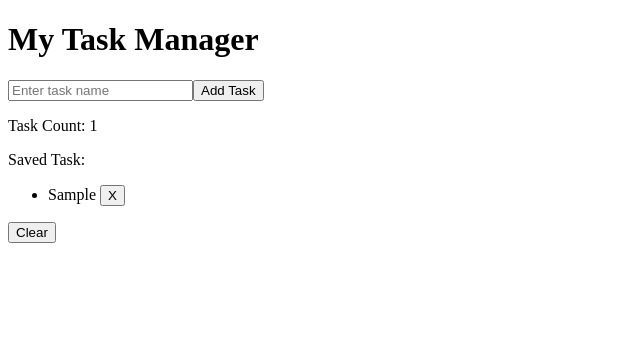
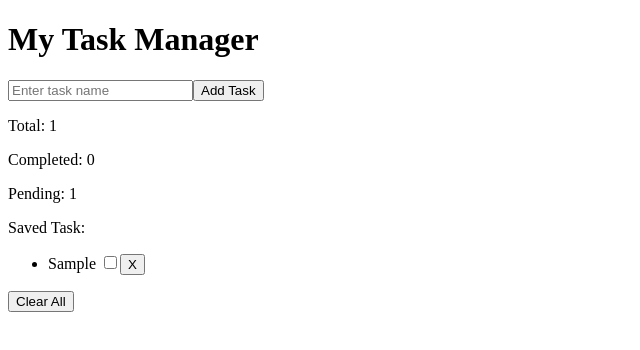
Before and after one commit to gambitok/vue-task-manager, a Vue app: page / in a window 1280 px wide. Both pictures are taken after typing "Sample" into the empty fields and a click on the button "Add Task". Shown: the top 350 px of the page, without its empty margins (0-640 px from the left). Built offline with nearby package versions, Linux system fonts and the light colour scheme.

Commit message:
feat: Enhance TaskForm by adding task completion tracking and restructuring task management

```diff
--- a/src/components/TaskForm.vue
+++ b/src/components/TaskForm.vue
@@ -1,14 +1,26 @@
 <script setup lang="ts">
-  import {ref, computed} from "vue";
+import { ref, computed } from 'vue'
 
 const taskName = ref<string>('')
-  const tasks = ref<string[]>([])
+const taskCount = computed(() => tasks.value.length)
+const completedCount = computed(() => tasks.value.filter((task) => task.completed).length)
+const pendingCount = computed(() => tasks.value.filter((task) => !task.completed).length)
 
-  const taskCount = computed(() => tasks.value.length)
+interface Task {
+  id: number
+  title: string
+  completed: boolean
+}
+
+const tasks = ref<Task[]>([])
 
 function addTask() {
   if (!taskName.value.trim()) return
-    tasks.value.push(taskName.value.trim())
+  tasks.value.push({
+    id: Date.now(),
+    title: taskName.value.trim(),
+    completed: false,
+  })
   taskName.value = ''
 }
 
@@ -16,27 +28,30 @@
   tasks.value = []
 }
 
-  function deleteTask(index: number) {
-    tasks.value.splice(index, 1)
+function deleteTask(id: number) {
+  tasks.value = tasks.value.filter((task) => task.id !== id)
 }
 </script>
 
 <template>
-  <input v-model="taskName" placeholder="Enter task name">
-  <button @click="addTask">Add Task</button>
+  <form @submit.prevent="addTask">
+    <input v-model="taskName" placeholder="Enter task name" />
+    <button type="submit">Add Task</button>
+  </form>
   <div v-if="tasks.length > 0">
-    <p>Task Count: {{ taskCount }}</p>
+    <p>Total: {{ taskCount }}</p>
+    <p>Completed: {{ completedCount }}</p>
+    <p>Pending: {{ pendingCount }}</p>
     <p>Saved Task:</p>
     <ul>
-      <li v-for="(task, index) in tasks" :key="index">
-        {{ task }}
-        <button @click="deleteTask(index)">X</button>
+      <li v-for="task in tasks" :key="task.id">
+        {{ task.title }}
+        <input type="checkbox" v-model="task.completed" />
+        <button @click="deleteTask(task.id)">X</button>
       </li>
     </ul>
   </div>
-  <button @click="clearTasks">Clear</button>
+  <button v-if="tasks.length" @click="clearTasks">Clear All</button>
 </template>
 
-<style scoped>
-
-</style>
+<style scoped></style>
```
Also changed, not shown: 1 other file (tests, documents, lock files or other folders). Lines whose indentation alone changed are shown as unchanged.
